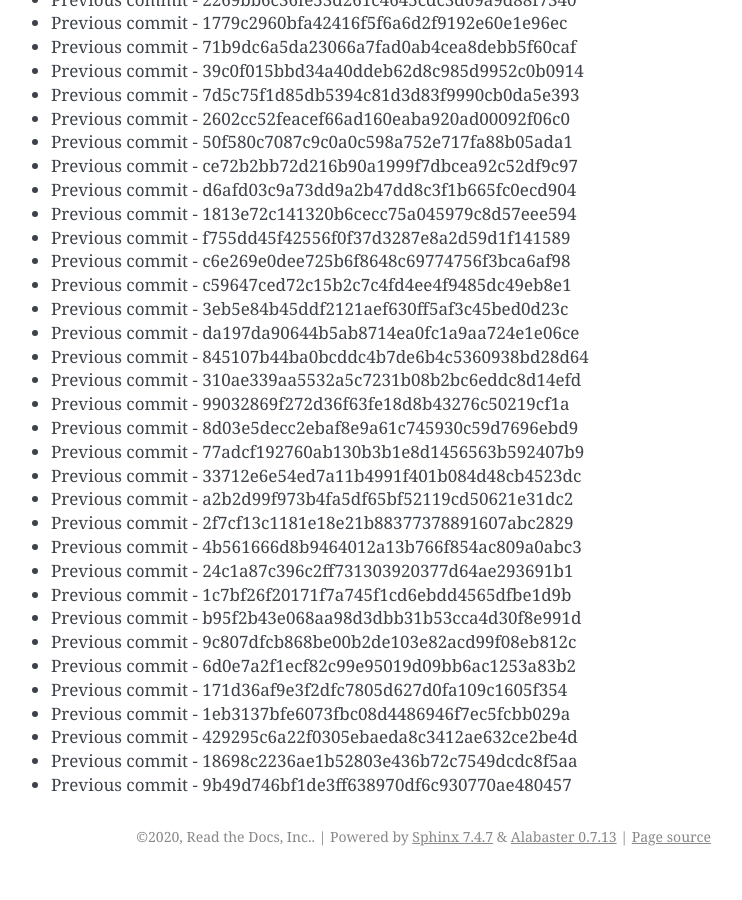
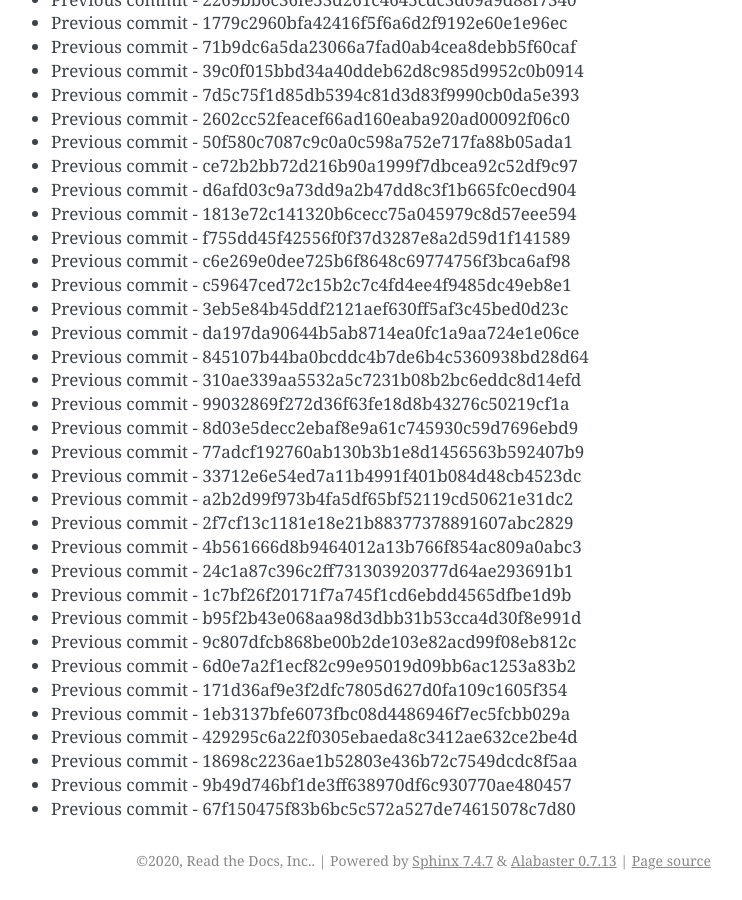
Before and after one commit to readthedocs/rtd-git-stresstest, a Sphinx documentation site: the page built from docs/updates.rst, in a window 1280 px wide and 900 px high, scrolled down 36137 px. Shown: the whole window, without its empty margins (399-1141 px from the left). Built offline with Sphinx 7.4.7, drawn with Linux system fonts in a browser that asks for light colours; before the commit the page ends 37013 px from its top, so only the background shows below that.

Commit message:
Generating commit from previous: 67f150475f83b6bc5c572a527de74615078c7d80

```diff
--- a/docs/updates.rst
+++ b/docs/updates.rst
@@ -1550,3 +1550,4 @@ It can be tested for any performance characteristics.
 * Previous commit - 429295c6a22f0305ebaeda8c3412ae632ce2be4d
 * Previous commit - 18698c2236ae1b52803e436b72c7549dcdc8f5aa
 * Previous commit - 9b49d746bf1de3ff638970df6c930770ae480457
+* Previous commit - 67f150475f83b6bc5c572a527de74615078c7d80
```
